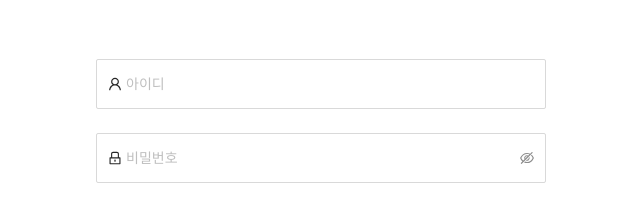
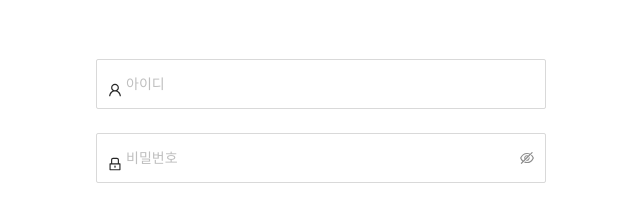
Before and after one commit to silbaram/issue-sticker, a React (Create React App) app in the folder src/main/front/: page / in a window 1280 px wide. Shown: the part 207-412 px from the top of the page, without its empty margins (319-959 px from the left). Built offline with nearby package versions, Linux system fonts and the light colour scheme.

Commit message:
styled-components 추가

```diff
--- a/src/main/front/package.json
+++ b/src/main/front/package.json
@@ -9,6 +9,7 @@
     "antd": "^4.1.4",
     "react": "^16.13.1",
     "react-dom": "^16.13.1",
+    "react-router-dom": "^5.1.2",
     "react-scripts": "3.4.1",
     "styled-components": "^5.1.0"
   },
--- a/src/main/front/src/security/containers/LoginContainer.js
+++ b/src/main/front/src/security/containers/LoginContainer.js
@@ -1,11 +1,36 @@
 import React from 'react';
 import { UserOutlined, LockOutlined } from '@ant-design/icons';
 import {Form, Input, Button, Typography} from 'antd';
+import styled, { css } from 'styled-components';
 import 'antd/dist/antd.css';  // or 'antd/dist/antd.less'
+
 
 
 function LoginContainer() {
     const { Title } = Typography;
+
+    const paddingTop = css`
+        padding-top: 13px;
+    `;
+    const commonHeightWidth = css`
+        height: 50px;
+        width: 450px;
+    `;
+    const StyledUserOutlined = styled(UserOutlined)`
+        ${paddingTop}
+    `;
+    const StyledLockOutlined = styled(LockOutlined)`
+        ${paddingTop}
+    `;
+    const StyledButton = styled(Button)`
+        ${commonHeightWidth}
+    `;
+    const StyleInput = styled(Input)`
+        ${commonHeightWidth}
+    `;
+    const StyleInputPassword = styled(Input.Password)`
+        ${commonHeightWidth}
+    `;
 
     return (
         <div style={{ position: "relative", minHeight:200 }}>
@@ -27,8 +52,8 @@ function LoginContainer() {
                             },
                             ]}
                         >
-                            <Input
-                                prefix={<UserOutlined className="site-form-item-icon" />}
+                            <StyleInput
+                                prefix={<StyledUserOutlined />}
                                 placeholder="아이디"
                                 style={{ height: 50, width: 450 }}
                             />
@@ -43,17 +68,17 @@ function LoginContainer() {
                             },
                             ]}
                         >
-                            <Input.Password
-                            prefix={<LockOutlined type="auto" className="site-form-item-icon" />}
+                            <StyleInputPassword
+                                prefix={<StyledLockOutlined />}
                                 placeholder="비밀번호"
                                 style={{ height: 50, width: 450 }}
                             />
                         </Form.Item>
 
                         <Form.Item>
-                            <Button type="primary" htmlType="submit" style={{ height: 50, width: 450 }}>
+                            <StyledButton type="primary" htmlType="submit">
                             Login
-                            </Button>
+                            </StyledButton>
                         </Form.Item>
                     </Form>
                 </div>
```
Also changed, not shown: 1 other file (tests, documents, lock files or other folders).
